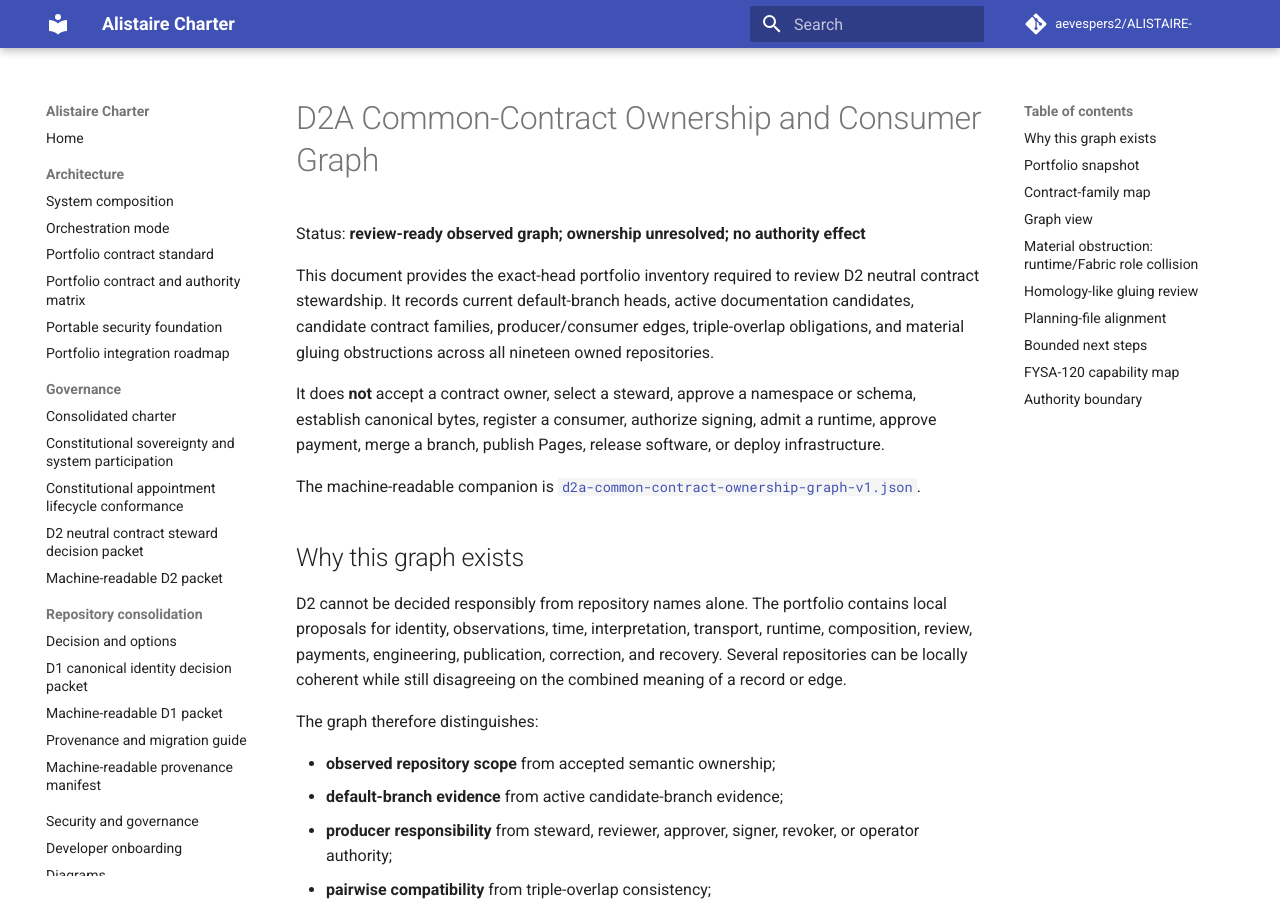
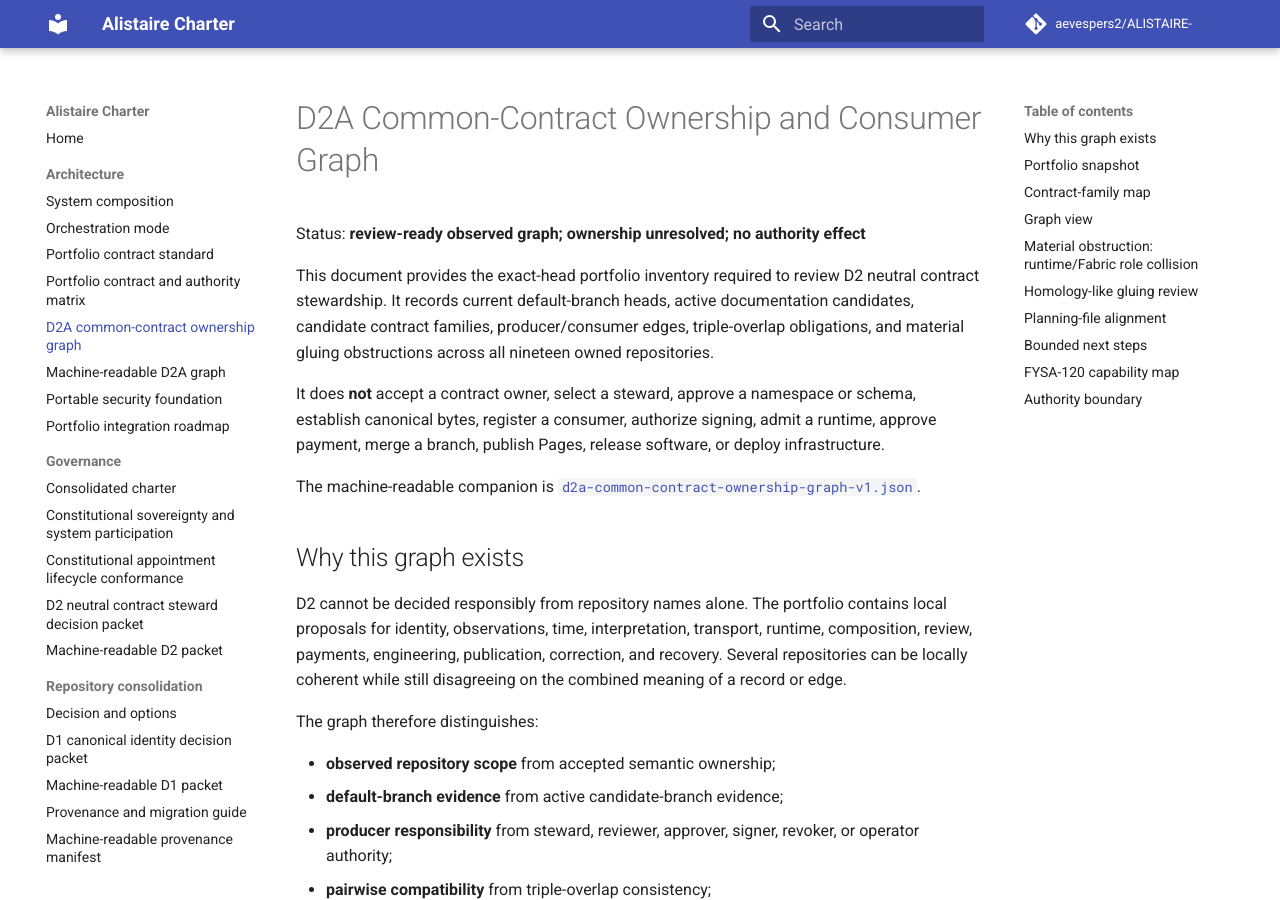
Before and after one commit to aevespers2/ALISTAIRE-, an MkDocs documentation site: the page built from docs/d2a-common-contract-ownership-graph.md, in a window 1280 px wide and 900 px high. Built offline with MkDocs 1.6.1 and Material for MkDocs 9.7.7, drawn with Linux system fonts in a browser that asks for light colours; comment, search, counter and statistics services are not loaded.

Commit message:
docs: add D2A ownership graph to Pages navigation

```diff
--- a/mkdocs.yml
+++ b/mkdocs.yml
@@ -17,6 +17,8 @@
       - Orchestration mode: orchestration-mode.md
       - Portfolio contract standard: portfolio-contract-standard.md
       - Portfolio contract and authority matrix: portfolio-contract-authority-matrix.md
+      - D2A common-contract ownership graph: d2a-common-contract-ownership-graph.md
+      - Machine-readable D2A graph: d2a-common-contract-ownership-graph-v1.json
       - Portable security foundation: portable-security-foundation.md
       - Portfolio integration roadmap: portfolio-integration-roadmap.md
   - Governance:
```
